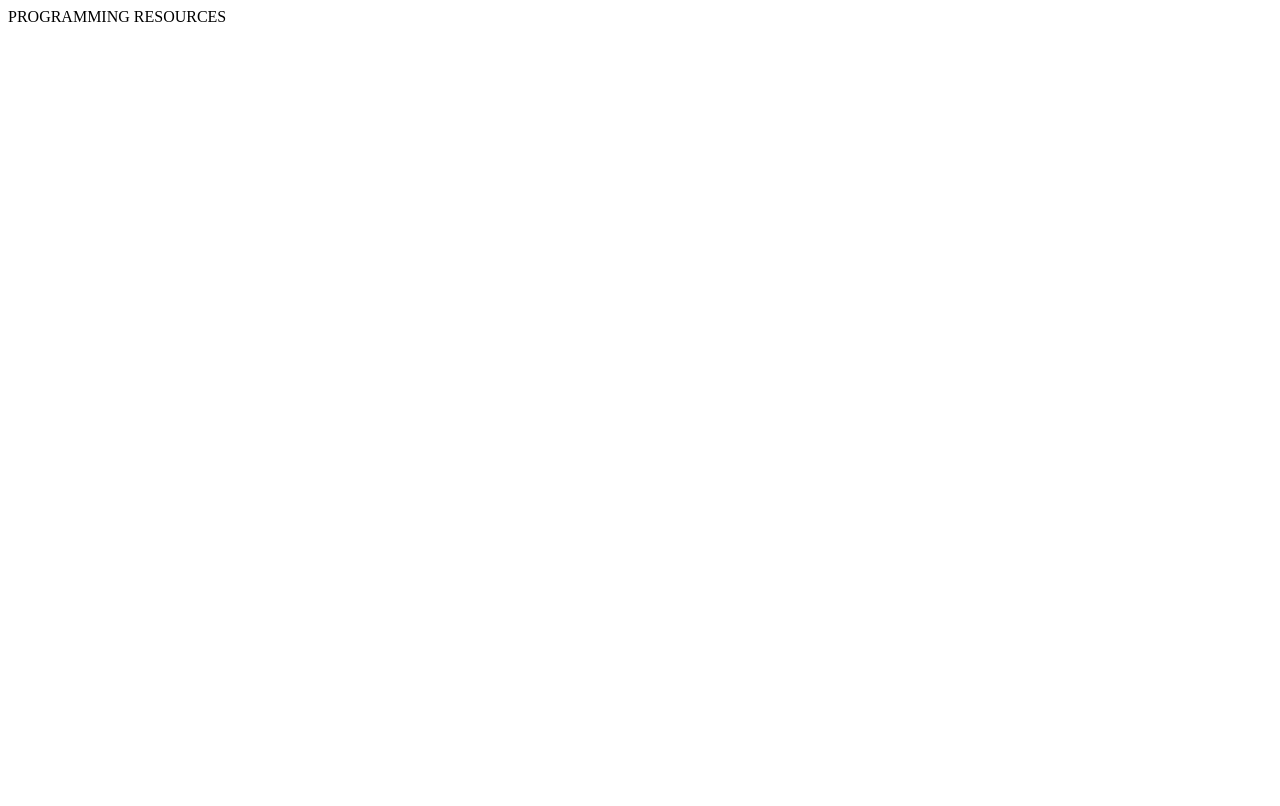
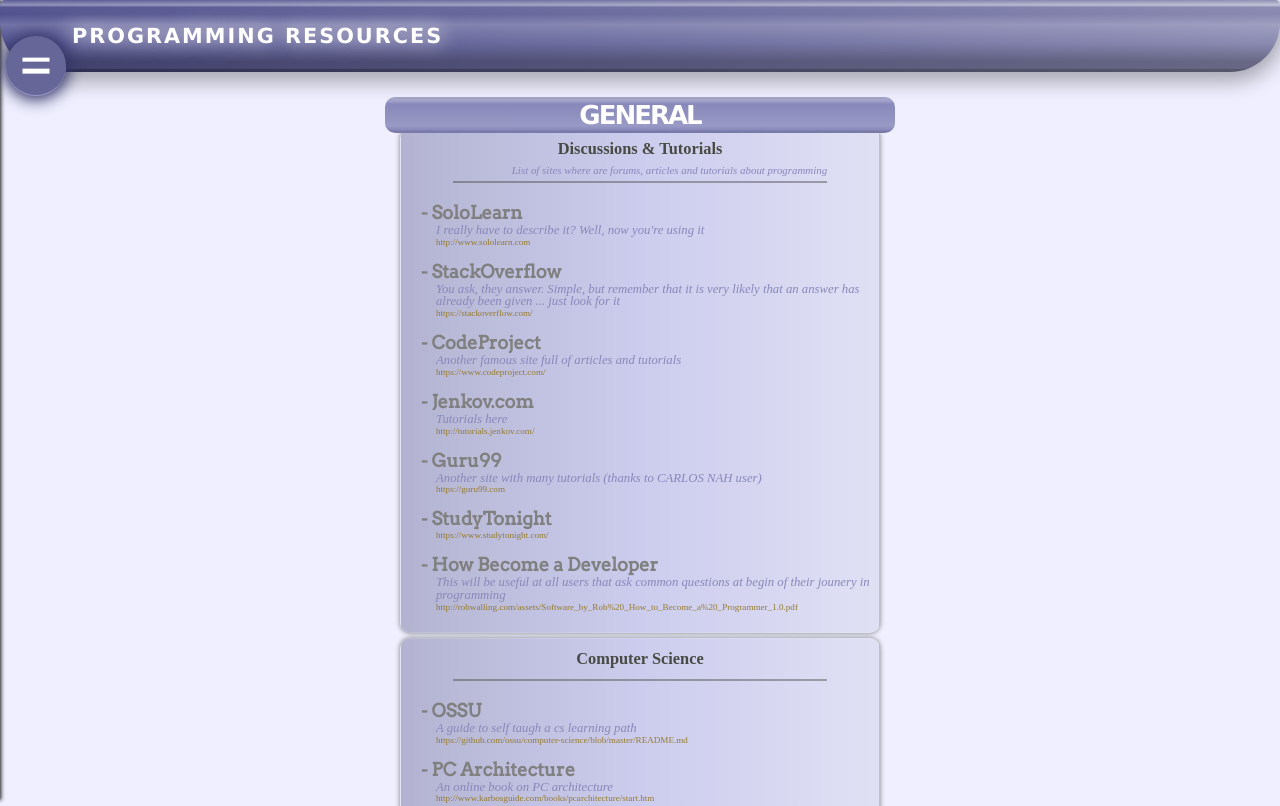
Before and after one commit to krow89/developer-resources, a plain HTML site: page index.html in a window 1280 px wide. Shown: the top 806 px of the page. Drawn offline with Linux system fonts and the light colour scheme; a web font is replaced by a local one.

Commit message:
Update index.html

```diff
--- a/index.html
+++ b/index.html
@@ -4,6 +4,8 @@
         <title>Programmer Links</title>
         <meta name="viewport" content="width=device-width, initial-scale=1" />
         <link href="https://fonts.googleapis.com/css?family=Kodchasan|Arvo" rel="stylesheet">
+        <link href="style.css" rel="stylesheet">
+
         <script>
 /*
     format of links: [title, description, url] and all are MANDATORY (though its empty)
@@ -384,6 +386,7 @@
     }
 }
         </script>
+        <script src='script.js'></script>
     </head>
     <body>
         <div id="header">
```
